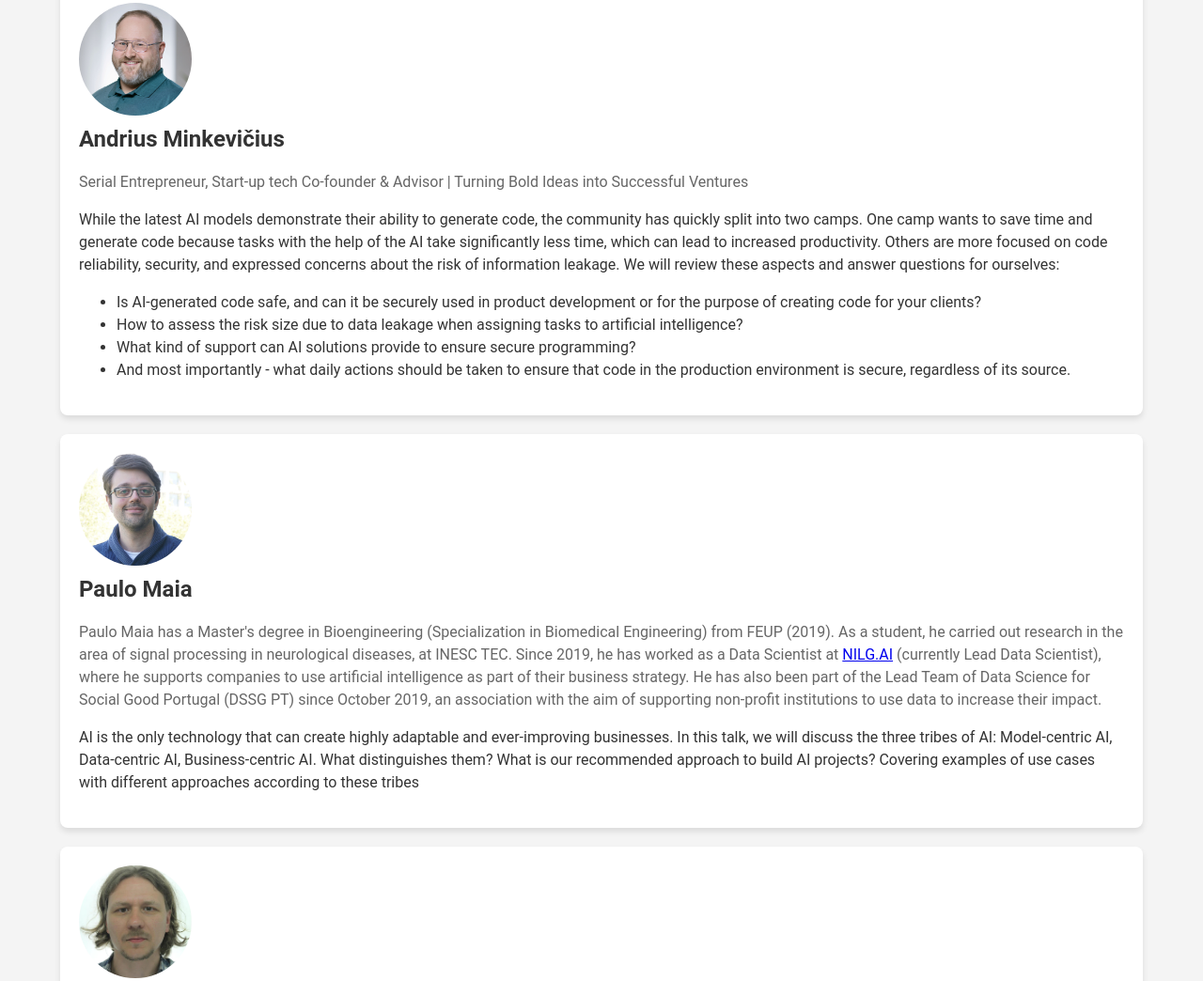
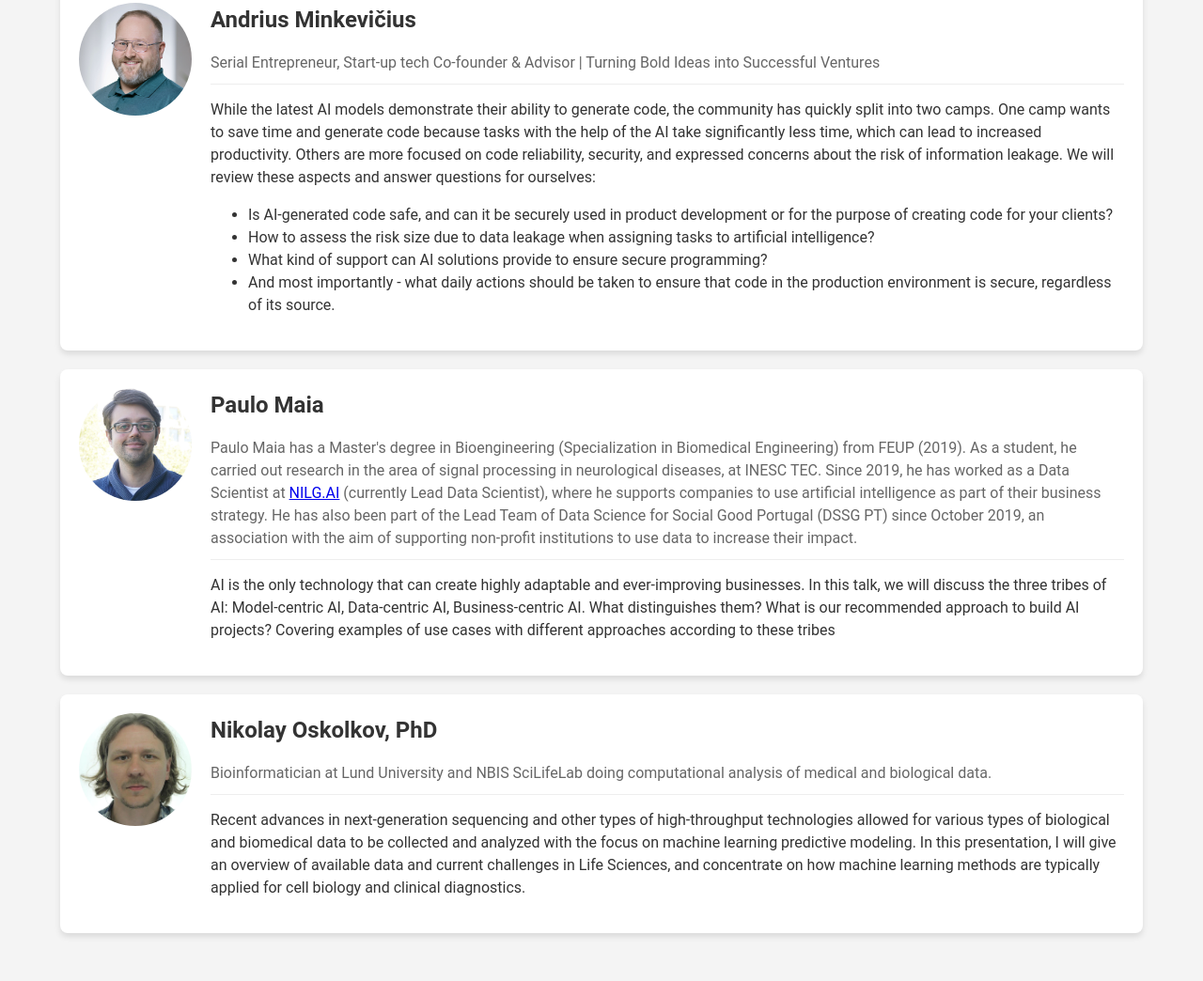
Before and after one commit to CraftAICon/craftaicon, a plain HTML site: page index.html in a window 1280 px wide. Shown: the part 966-2010 px from the top of the page at 94% size. Drawn offline with Linux system fonts and the light colour scheme.

Commit message:
speakers

```diff
--- a/index.html
+++ b/index.html
@@ -66,7 +66,7 @@
               reliability, security, and expressed concerns about the risk of information leakage. We will review these
               aspects and answer questions for ourselves:
             </p>
-            <ul>
+            <ul class="speaker-topic">
               <li>
                 Is AI-generated code safe, and can it be securely used in product development or for the purpose of
                 creating code for your clients?
@@ -109,14 +109,14 @@
               Bioinformatician at Lund University and NBIS SciLifeLab doing computational analysis of medical and
               biological data.
             </p>
+            <p class="speaker-topic">
+              Recent advances in next-generation sequencing and other types of high-throughput technologies allowed for
+              various types of biological and biomedical data to be collected and analyzed with the focus on machine
+              learning predictive modeling. In this presentation, I will give an overview of available data and current
+              challenges in Life Sciences, and concentrate on how machine learning methods are typically applied for
+              cell biology and clinical diagnostics.
+            </p>
           </div>
-          <p class="speaker-topic">
-            Recent advances in next-generation sequencing and other types of high-throughput technologies allowed for
-            various types of biological and biomedical data to be collected and analyzed with the focus on machine
-            learning predictive modeling. In this presentation, I will give an overview of available data and current
-            challenges in Life Sciences, and concentrate on how machine learning methods are typically applied for cell
-            biology and clinical diagnostics.
-          </p>
         </div>
       </div>
     </section>
--- a/styles.css
+++ b/styles.css
@@ -115,6 +115,8 @@ a.cta-button:hover {
 }
 
 .speaker-card {
+  display: flex;
+  align-items: flex-start;
   background-color: #fff;
   padding: 20px;
   margin-bottom: 20px;
@@ -122,13 +124,8 @@ a.cta-button:hover {
   box-shadow: 0 4px 6px rgba(0, 0, 0, 0.1);
 }
 
-.speaker-profile {
-  display: flex;
-  align-items: center;
-  margin-bottom: 20px; /* Add space between profile and topic */
-}
-
 .speaker-photo {
+  flex-shrink: 0;
   width: 120px;
   height: 120px;
   object-fit: cover;
@@ -136,20 +133,32 @@ a.cta-button:hover {
   margin-right: 20px;
 }
 
+.speaker-info {
+  flex: 1;
+}
+
 .speaker-info h3 {
   margin-top: 0;
-  margin-bottom: 5px;
+  margin-bottom: 10px;
   font-size: 1.5rem;
 }
 
 .speaker-bio {
   font-size: 1rem;
+  margin-bottom: 15px;
+  /* Increased margin for better separation */
   color: #666;
+  border-bottom: 1px solid #eee;
+  /* Adds a subtle line for visual separation */
+  padding-bottom: 10px;
+  /* Adds padding above the border */
 }
 
 .speaker-topic {
   font-size: 1rem;
   color: #333;
+  margin-top: 15px;
+  /* Adds space above the topic */
 }
 
 .site-footer {
```
